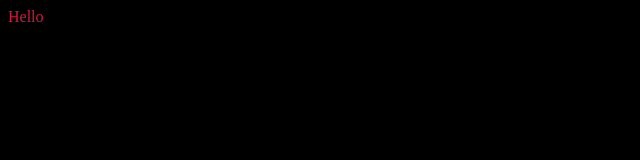
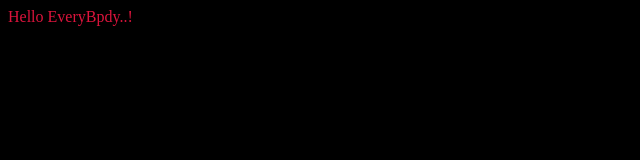
Before and after one commit to akashnair14/portfolio, a plain HTML site: page index.html in a window 1280 px wide. Shown: the whole page, without its empty margins (0-640 px from the left). Drawn offline with Linux system fonts and the light colour scheme.

Commit message:
Added body

```diff
--- a/index.html
+++ b/index.html
@@ -8,6 +8,6 @@
     <title>Document</title>
   </head>
   <body>
-    Hello
+    Hello EveryBpdy..!
   </body>
 </html>
```
